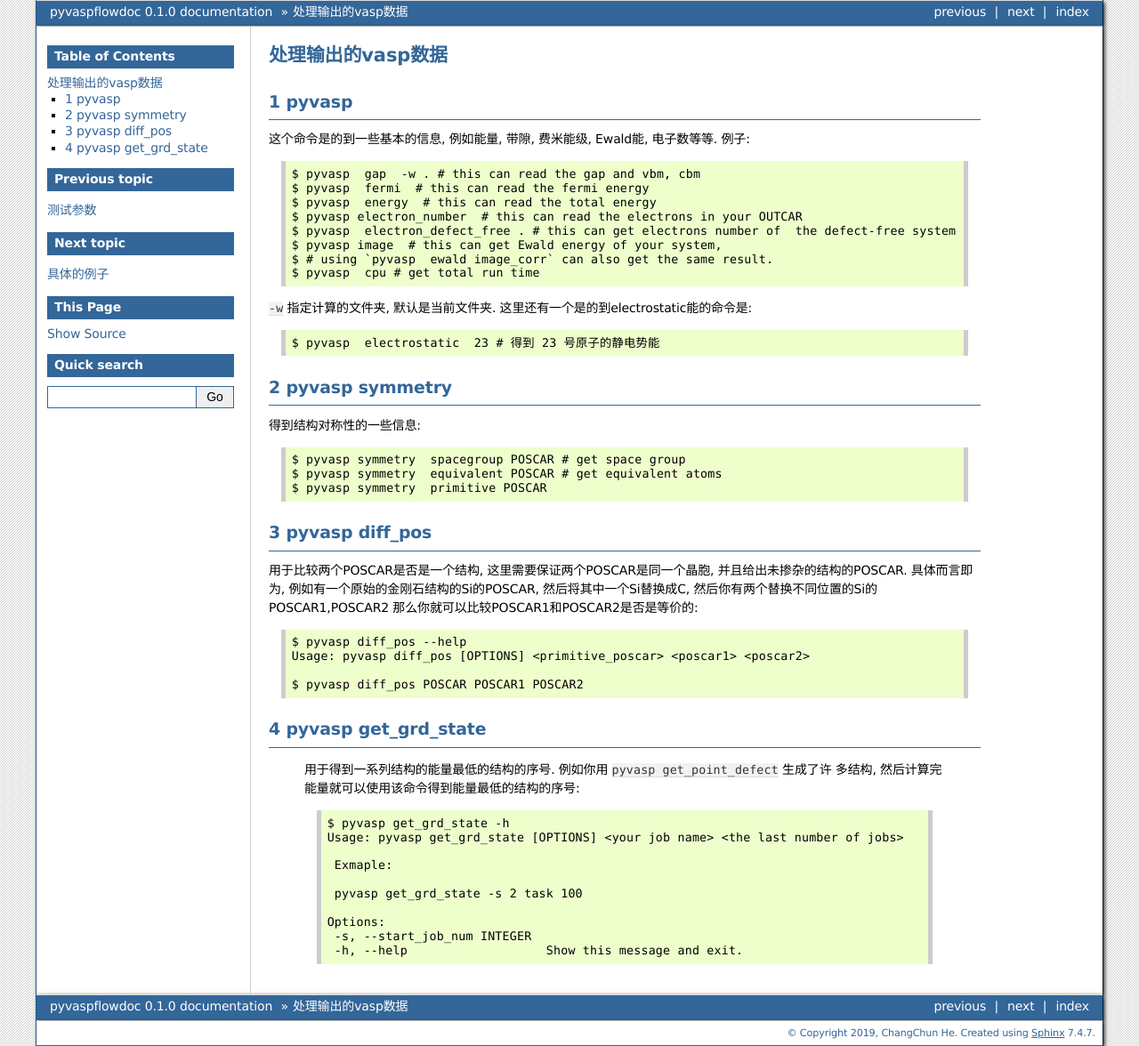
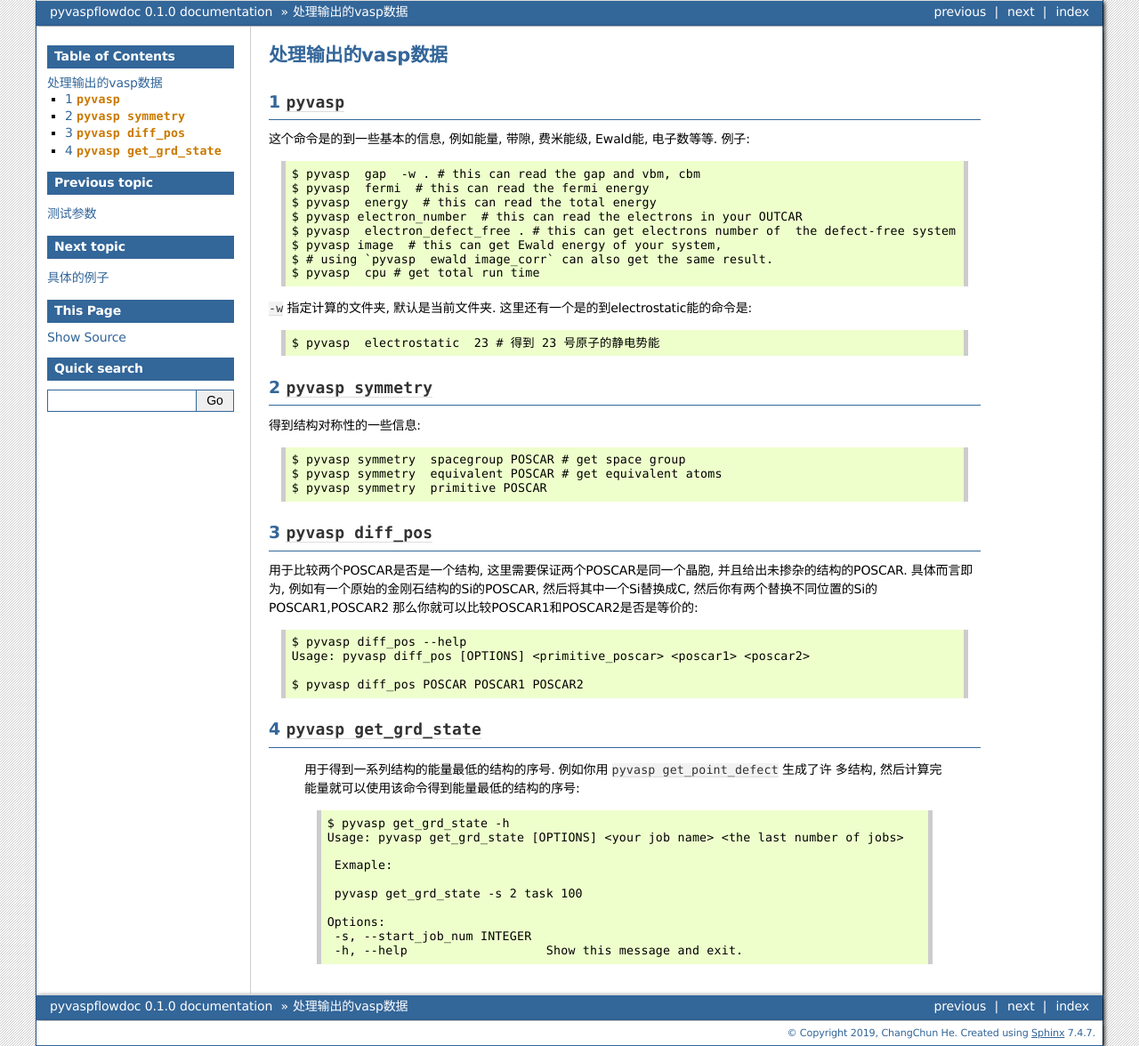
Before and after one commit to ChangChunHe/pyvaspflow, a Sphinx documentation site: the page built from docs/source/fetch.rst, in a window 1280 px wide. Shown: the whole page at 89% size. Built offline with Sphinx 7.4.7, drawn with Linux system fonts in a browser that asks for light colours.

Commit message:
update doc

```diff
--- a/docs/source/execute.rst
+++ b/docs/source/execute.rst
@@ -4,7 +4,7 @@
 
 这里我们提供了两种执行任务的命令, 分别为执行单个任务和多个任务( ``run_single_vasp`` , ``run_multi_vasp`` ).
 
-execute single vasp task
+``run_ringle_vasp``
 ============
 
 这是在你已经准备好了要计算的文件以后才可以运行的, 这个命令的作用在于它可以等待你的vasp计算完成
@@ -31,7 +31,7 @@ execute single vasp task
 
 
 
-execute multiple vasp tasks
+``run_multi_vasp``
 ============
 
 
--- a/docs/source/fetch.rst
+++ b/docs/source/fetch.rst
@@ -3,7 +3,7 @@
 ============
 
 
-1 pyvasp
+1 ``pyvasp``
 ============
 这个命令是的到一些基本的信息, 例如能量, 带隙, 费米能级, Ewald能, 电子数等等. 例子::
 
@@ -21,7 +21,7 @@
     $ pyvasp  electrostatic  23 # 得到 23 号原子的静电势能
 
 
-2 pyvasp symmetry
+2 ``pyvasp symmetry``
 ============
 
 得到结构对称性的一些信息::
@@ -31,7 +31,7 @@
     $ pyvasp symmetry  primitive POSCAR
 
 
-3 pyvasp diff_pos
+3 ``pyvasp diff_pos``
 ============
 
 用于比较两个POSCAR是否是一个结构, 这里需要保证两个POSCAR是同一个晶胞, 并且给出未掺杂的结构的POSCAR.
@@ -43,7 +43,7 @@
 
     $ pyvasp diff_pos POSCAR POSCAR1 POSCAR2
 
-4 pyvasp get_grd_state
+4 ``pyvasp get_grd_state``
 ============
 
  用于得到一系列结构的能量最低的结构的序号. 例如你用 ``pyvasp get_point_defect`` 生成了许
--- a/docs/source/prepare.rst
+++ b/docs/source/prepare.rst
@@ -7,7 +7,7 @@
 
 
 
-prep_single_vasp
+``prep_single_vasp``
 ===============
 首先你可以通过使用 ``help`` 命令来获取帮助::
 
@@ -40,7 +40,7 @@ pyvasp prep_single_vasp 有可选参数 ``-a``, ``-a`` 是为了设置一些任
 
 
 
-prep_multi_vasp
+``prep_multi_vasp``
 ===============
 运行这个命令之前你需要先准备多个 ``POSCAR`` 文件, 这里文件需要按照流水号命名, 不然程序无法识别出来.
 使用说明::
@@ -56,7 +56,7 @@ prep_multi_vasp
 对于这些生成的任务我们会生成各个独立的文件夹, 以 ``struc_opt`` 为前缀流水号命名.
 
 
-prep_multi_vasp_from_file
+``prep_multi_vasp_from_file``
 ===============
 为了满足一些其它要求, 我们可以不需要 ``POSCAR`` 文件按照流水号命名, 但是需要你提供一个 ``POSCAR`` 后面的id号的文件 `job_list_file`.
 
```
